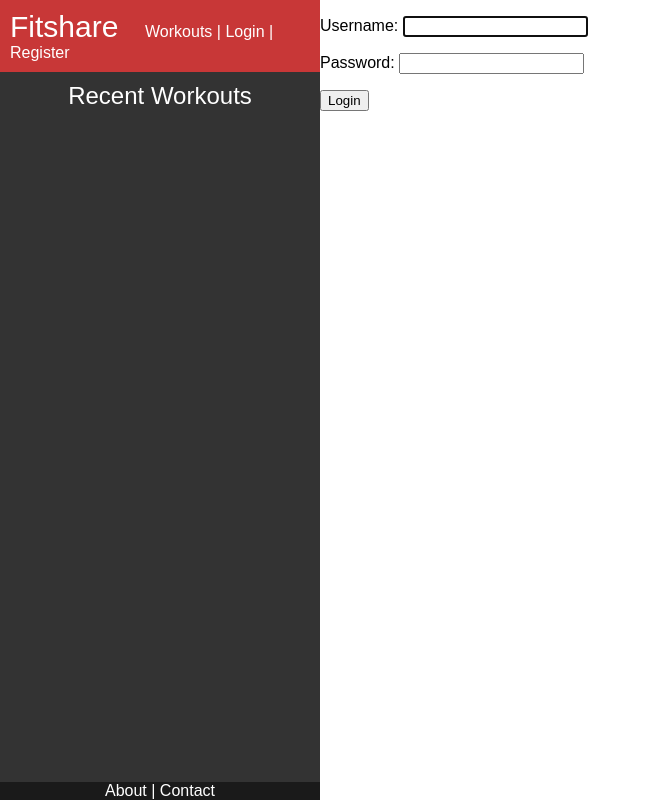
After one commit to normundy/fitshare, a Django app: page /fitshare/login/ in a window 1280 px wide. The commit adds this page. Shown: the whole page, without its empty margins (0-651 px from the left). Run offline with Django 3.2, Linux system fonts and the light colour scheme.

Commit message:
login and logout

```diff
--- /dev/null
+++ b/fitshare/templates/fitshare/login.html
@@ -0,0 +1,36 @@
+<!DOCTYPE html>
+<html>
+  <head>
+    {% load static %}
+    <meta name="viewport" content="width=device-width, initial-scale=1">
+    <link rel="stylesheet" type="text/css" href="{% static 'fitshare/style.css' %}">
+  </head>
+  <body>
+    <div class="row">
+      <div class="column1">
+        <div class="navigation">
+          <span class="fitshare"><a href="/fitshare/">Fitshare</a></span>
+          &nbsp;&nbsp;&nbsp;&nbsp;
+          <span><a href="/fitshare/workouts/">Workouts</a> | <a href="/login/">Login</a> | <a href="/register/">Register</a></span>
+        </div>
+        <div class="recent_workouts">
+          <a href="/fitshare/workouts/">Recent Workouts</a>
+        </div>
+        {% for workout in recent_workouts %}
+        <div class="workout">
+          <a href="/fitshare/view_workout/{{ workout.id }}">- {{ workout.name }}</a>
+        </div>
+        {% endfor %}
+        <div class="footer">
+          <span><a href="/about/">About</a> | <a href="/contact/">Contact</a></span>
+        </div>
+      </div>
+      <div class="column2">
+        <form method="post">
+        {% csrf_token %}
+        {{ form.as_p }}
+        <button type="submit">Login</button>
+        </form>
+      </div>
+  </body>
+</html>
--- a/fitshare/urls.py
+++ b/fitshare/urls.py
@@ -1,4 +1,6 @@
 from django.urls import path
+from django.conf.urls import url
+from django.contrib.auth.views import LoginView, LogoutView
 
 from . import views
 
@@ -8,4 +10,6 @@ urlpatterns = [
     path('create_workout/', views.create_workout, name='create_workout'),
     path('workouts/', views.workouts, name='workouts'),
     path('view_workout/<int:workout_id>/', views.view_workout, name='view_workout'),
+    url(r'^login/$', LoginView.as_view(template_name='fitshare/login.html'), name='login'),
+    url(r'^logout/$', LogoutView.as_view(), name='logout'),
 ]
--- a/fitshare/views.py
+++ b/fitshare/views.py
@@ -89,6 +89,7 @@ def workouts(request):
 
     return render(request, 'fitshare/workouts.html', context=ctx)
 
+
 def create_workout_tuple(workout_name, workout_type, workout_useralias):
     workout_created_date = timezone.now()
     workout_updated_date = timezone.now()
--- a/fitshare_site/settings.py
+++ b/fitshare_site/settings.py
@@ -126,3 +126,6 @@ USE_TZ = True
 STATIC_URL = '/static/'
 
 django_heroku.settings(locals())
+
+LOGIN_REDIRECT_URL = '/fitshare/'
+LOGOUT_REDIRECT_URL = '/fitshare/'
```
Also changed, not shown: fitshare/templates/fitshare/index.html (+7 -1 lines).
